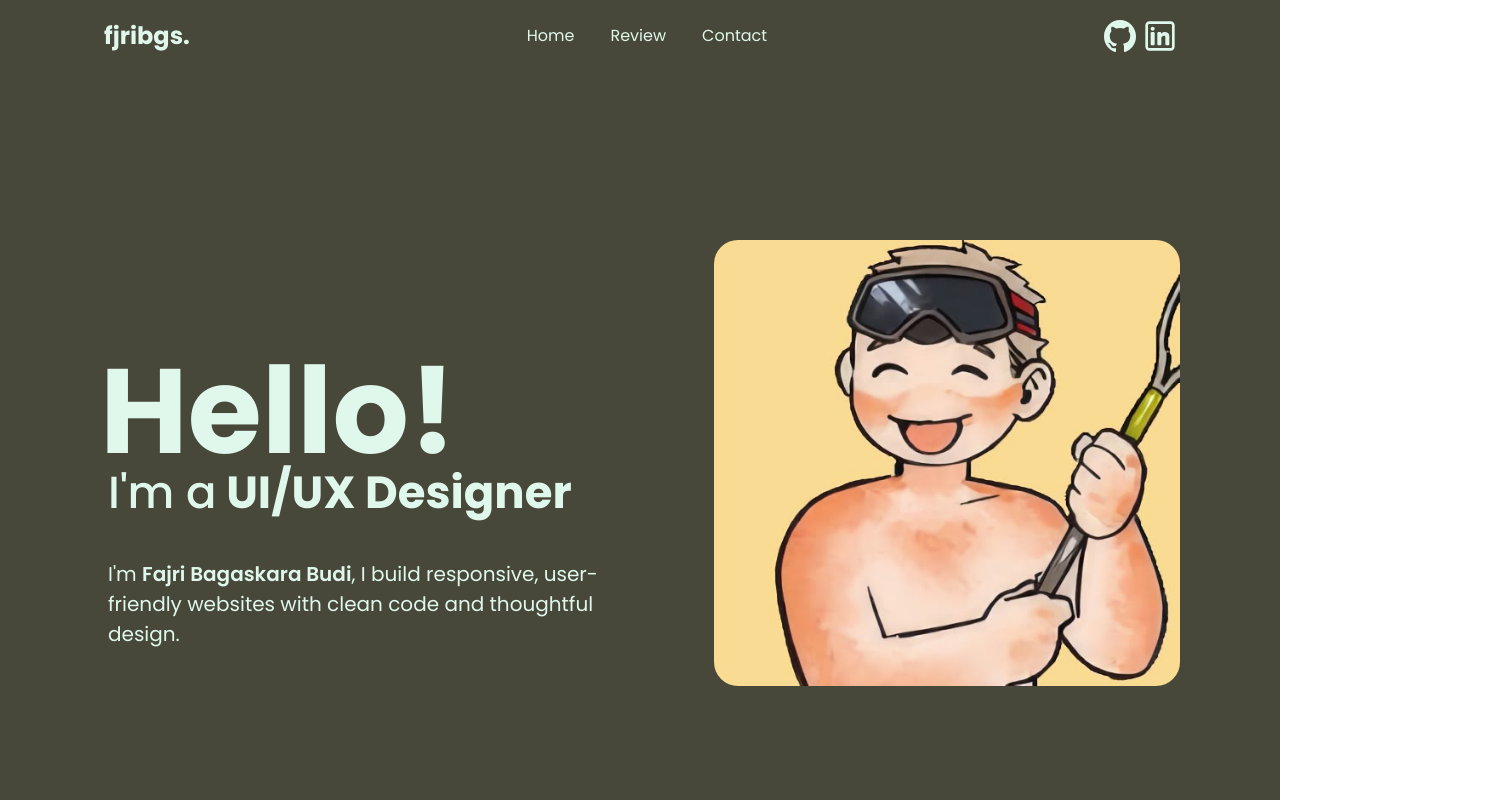
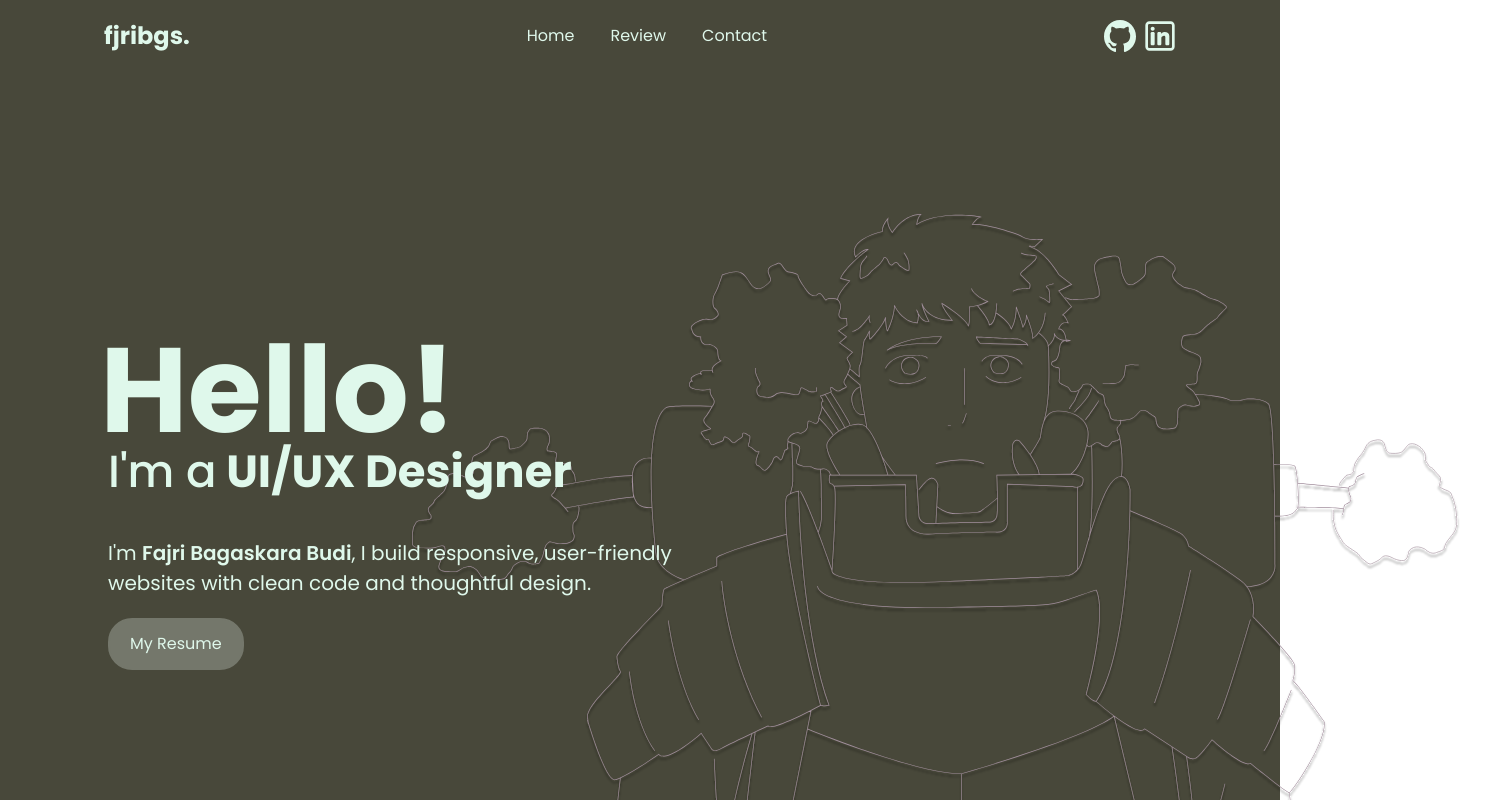
Before and after one commit to fjribgs/nontonin, a React (Vite) app: page / in a window 1280 px wide. Shown: the top 800 px of the page, 1500 px wide, since content can reach past the window. Built offline with nearby package versions, Linux system fonts and the light colour scheme; a web font is replaced by a local one.

Commit message:
adding new background image

```diff
--- a/src/components/Home.jsx
+++ b/src/components/Home.jsx
@@ -1,5 +1,6 @@
 import { useState, useEffect } from 'react'
 import laios from '../assets/laios.jpeg'
+import laiosbg from '../assets/laios-bg.svg'
 import '../index.css'
 
 function Hero() {
@@ -17,13 +18,13 @@ function Hero() {
   return (
     <div id="hero" className='bg-[var(--primary5)] h-220 sm:h-250 flex items-center
     place-content-between pl-9 sm:pl-25 sm:pr-25'>
-      <div id="hero-left" className=''>
+      <div id="hero-left" className='z-10'>
         <img src={laios} alt="laios" className='size-48 rounded-3xl mb-7 block sm:hidden'/>
         <div id="title" className='font-bold text-6xl sm:text-[120px]
         text-[var(--primary1)] '>Hello!</div>
         <div id="subtitle" className='font-bold md:pl-2 text-[21px]
-        sm:text-[45px] text-[var(--primary1)] pl-1 -mt-1.5 sm:-mt-3 '>
-          <span className='font-medium'>I'm a</span><span
+        sm:text-[45px] text-[var(--primary1)] pl-1 -mt-1.5 sm:-mt-3
+        '><span className='font-medium'>I'm a</span><span
           className='transition-all duration-3000 ease-in'> {roles[index]}</span>
         </div>
         <div id="description" className='mt-4 sm:mt-8 pr-10 pl-1
@@ -31,12 +32,18 @@ function Hero() {
         sm:text-[20px]'>I'm <span className='font-semibold'>Fajri Bagaskara
         Budi</span>, I build responsive, user-friendly websites with clean
         code and thoughtful design.</div>
+        <div id="button" className='flex'>
+          <a id="my-resume" className='border-2 py-3 px-5 mt-5 ml-2 rounded-3xl
+          bg-[var(--primary3)] border-[var(--primary3)] text-[var(--primary1)]
+          hover:bg-[var(--primary5)] duration-150 ease-in'>My Resume</a>
+        </div>
       </div>
-
-      <div id="hero-right" className="size-130 hidden sm:block ml-10 items-center">
+      <div id="hero-right" className="size-130 hidden sm:hidden ml-10 items-center
+      z-10">
         <img src={laios} alt="laios" className='rounded-3xl mb-7
         hidden sm:block'/>
       </div>
+      <img src={laiosbg} alt="laiosbg" className='absolute ml-30 h-254'/>
     </div>
   )
 }
```
Also changed, not shown: src/assets/laios-bg.svg (added).
